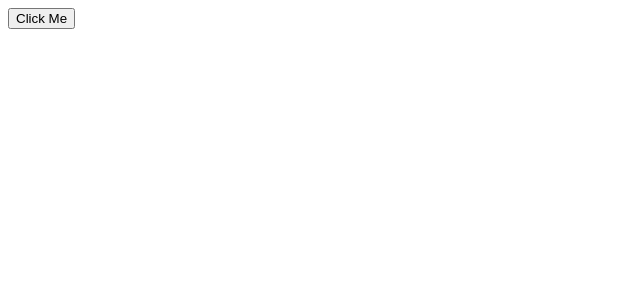
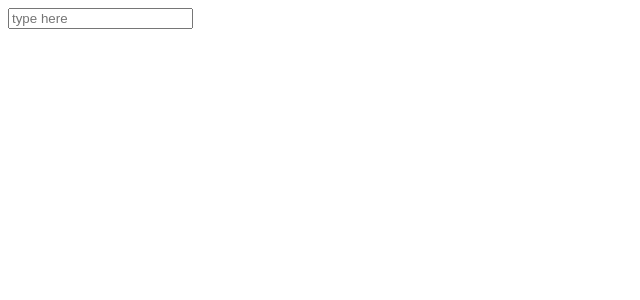
Before and after one commit to Sivakumar-U/UI_Learnings, a React (Vite) app: page / in a window 1280 px wide. Shown: the top 300 px of the page, without its empty margins (0-640 px from the left). Built offline with nearby package versions, Linux system fonts and the light colour scheme.

Commit message:
[Siva]Added: How to handle onChange event.

```diff
--- a/src/App.jsx
+++ b/src/App.jsx
@@ -1,11 +1,10 @@
 import React from 'react';
-import InternalStyling from './InternalStyling';
-import EventHandle from './EventHandle';
+import EventHandle2 from './EventHandle2';
 
 const App = () => {
   return (
     <div>
-      <EventHandle/>
+      <EventHandle2/>
     </div>
   );
 };
--- /dev/null
+++ b/src/EventHandle2.jsx
@@ -0,0 +1,14 @@
+import React from 'react'
+
+function EventHandle2() {
+    let handleChange=()=>{
+        console.log("Typing: "+event.target.value)
+    }
+  return (
+    <div>
+      <input type="text" onChange={handleChange} placeholder='type here'/>
+    </div>
+  )
+}
+
+export default EventHandle2
```
